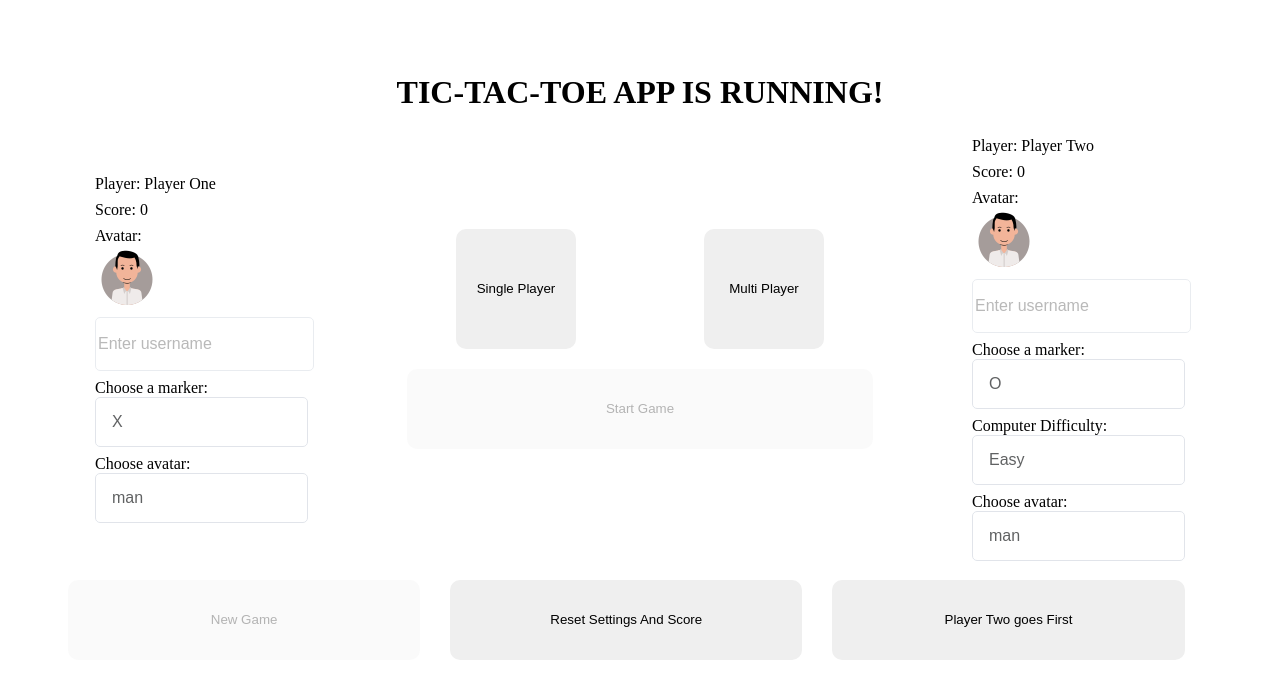
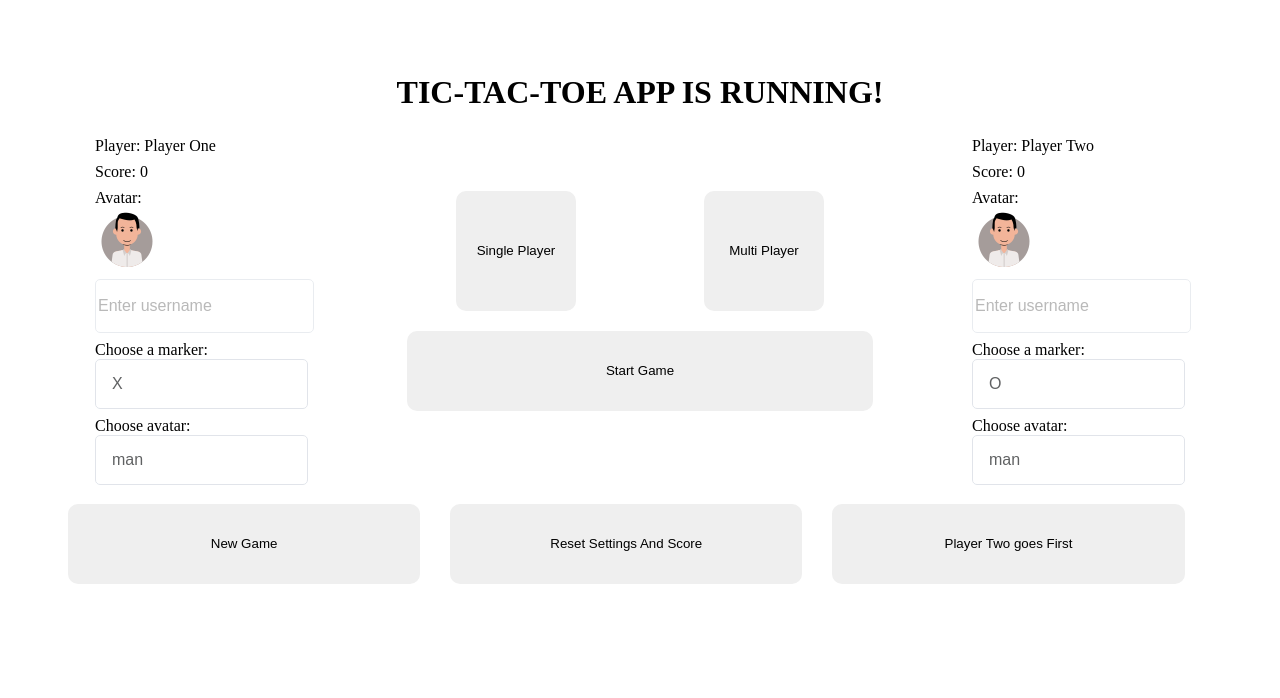
Before and after one commit to KirilZafirov/tic-tac-toe, an Angular app: page / in a window 1280 px wide. Shown: the top 698 px of the page. Built offline with nearby package versions, Linux system fonts and the light colour scheme; what tic-tac-toe-minimax would draw is missing.

Commit message:
refactor into signals and remove zone.js

```diff
--- a/angular.json
+++ b/angular.json
@@ -23,7 +23,7 @@
             "outputPath": "docs",
             "index": "src/index.html",
             "main": "src/main.ts",
-            "polyfills": "src/polyfills.ts",
+            "polyfills": "",
             "tsConfig": "tsconfig.app.json",
             "assets": [
               "src/favicon.ico",
@@ -89,7 +89,7 @@
           "builder": "@angular-devkit/build-angular:karma",
           "options": {
             "main": "src/test.ts",
-            "polyfills": "src/polyfills.ts",
+            "polyfills": "",
             "tsConfig": "tsconfig.spec.json",
             "karmaConfig": "karma.conf.js",
             "assets": [
--- a/src/app/ai-move.service.ts
+++ b/src/app/ai-move.service.ts
@@ -1,4 +1,4 @@
-import { Injectable } from '@angular/core';
+import { Injectable, signal } from '@angular/core';
 import Minimax from 'tic-tac-toe-minimax'
 import { GameState } from './core/models/game-state.model';
 import { SquarePosition } from './core/models/square.model';
@@ -9,7 +9,7 @@ const { ComputerMove } = Minimax;
 })
 export class AiMoveService {
 
-  public availableAiDifficulties = ['Easy' , 'Normal' , 'Hard'];
+  public availableAiDifficulties = signal(['Easy' , 'Normal' , 'Hard']);
 
   public difficulty = 'Easy';
   public getComputerMove(gameState: GameState, activeBoard: string[][]) : SquarePosition {
--- a/src/app/app.component.html
+++ b/src/app/app.component.html
@@ -1,16 +1,15 @@
-<ng-container *ngIf="gameState$ | async as gameState">
+@if(gameState(); as gameState) {
   <header class="header">
     <h1> tic-tac-toe app is running!</h1>
     <div class="header__layout">
       <div class="header__score">
         <app-player [player]="gameState.playerOne" [playerSign]="gameState.playerOneSign"
           [score]="gameState.scorePlayerOne" [gameEnd]="gameState.gameEnd" [disabled]="gameState.gameStarted"
-          [availableSigns]="(availablePlayerOneSigns$ | async) || []" [playerAvatar]="gameState.playerOneAvatar"
-          [avatars]="(availableAvatars$ | async) || []" (selectPlayerAvatar)="selectAvatar($event , true)"
+          [availableSigns]="availablePlayerOneSigns() || []" [playerAvatar]="gameState.playerOneAvatar"
+          [avatars]="availableAvatars() || []" (selectPlayerAvatar)="selectAvatar($event , true)"
           (selectPlayerSign)="selectSign($event , true)" (updatePlayerName)="changePlayerName($event, true)">
         </app-player>
       </div>
-
 
       <div class="header_setttings">
         <div class="game__settings">
@@ -30,25 +29,23 @@
 
 
       <div class="header__score">
-        <ng-container *ngIf="gameState.multiplayer; else singlePlayerTmplRef">
+        @if(gameState.multiplayer) {
           <app-player [player]="gameState.playerTwo" [playerSign]="gameState.playerTwoSign"
           [score]="gameState.scorePlayerTwo" [gameEnd]="gameState.gameEnd" [playerAvatar]="gameState.playerTwoAvatar"
-            [avatars]="(availableAvatars$ | async) || []" [availableSigns]="(availablePlayerTwoSigns$ | async) || []"
+          [avatars]="availableAvatars() || []" [availableSigns]="availablePlayerTwoSigns() || []"
           (selectPlayerAvatar)="selectAvatar($event , false)" (selectPlayerSign)="selectSign($event , false)"
           (updatePlayerName)="changePlayerName($event, false)">
         </app-player>
-        </ng-container>
-
-        <ng-template #singlePlayerTmplRef>
+        } @else {
           <app-ai-player [player]="gameState.playerTwo" [playerSign]="gameState.playerTwoSign"
           [disabled]="gameState.gameStarted" [score]="gameState.scorePlayerTwo" [gameEnd]="gameState.gameEnd"
-            [playerAvatar]="gameState.playerTwoAvatar" [availableSigns]="(availablePlayerTwoSigns$ | async) || []"
-            [avatars]="(availableAvatars$ | async) || []" (selectPlayerAvatar)="selectAvatar($event , false)"
+          [playerAvatar]="gameState.playerTwoAvatar" [availableSigns]="availablePlayerTwoSigns() || []"
+          [avatars]="availableAvatars() || []" (selectPlayerAvatar)="selectAvatar($event , false)"
           (selectPlayerSign)="selectSign($event , false)" (updatePlayerName)="changePlayerName($event, false)"
-            [aiDifficulties]="aiDifficulties" (difficulty)="changeDifficulty($event)">
+          [aiDifficulties]="aiDifficulties()" (difficulty)="changeDifficulty($event)">
 
         </app-ai-player>
-        </ng-template>
+        }
       </div>
     </div>
   </header>
@@ -77,4 +74,4 @@
       (click)="playerTwoGoesFirst()" class="game__start" [disabled]="gameState.gameStarted">Player Two goes
       First</button>
   </div>
-</ng-container>
+}
--- a/src/app/app.component.ts
+++ b/src/app/app.component.ts
@@ -31,10 +31,10 @@ export class AppComponent {
       console.log(board)
     })
   );
-  public readonly gameState$ = this.gameService.gameState$;
-  public readonly availablePlayerOneSigns$ = this.gameService.availablePlayerOneSigns$;
-  public readonly availablePlayerTwoSigns$ = this.gameService.availablePlayerTwoSigns$;
-  public readonly availableAvatars$ = this.gameService.availableAvatars$;
+  public readonly gameState = this.gameService.gameState;
+  public readonly availablePlayerOneSigns = this.gameService.availablePlayerOneSigns;
+  public readonly availablePlayerTwoSigns = this.gameService.availablePlayerTwoSigns;
+  public readonly availableAvatars = this.gameService.availableAvatars;
   public readonly memoState = this.gameService.memoState;
   public readonly aiDifficulties = this.aiMoveService.availableAiDifficulties;
 
--- a/src/app/core/models/game-state.model.ts
+++ b/src/app/core/models/game-state.model.ts
@@ -15,7 +15,7 @@ export interface GameState {
   playerTwoSign: string;
   playerOneAvatar: string;
   playerTwoAvatar: string;
-  multiplayer: boolean | null;
+  multiplayer: boolean;
 }
 
 export interface SelectPlayerSign {
--- a/src/app/features/ai/ai-player/ai-player.component.html
+++ b/src/app/features/ai/ai-player/ai-player.component.html
@@ -1,6 +1,6 @@
 <div class="player">
   <div class="player__element">
-    Player: {{player}}
+    Player: {{player()}}
   </div>
 
   <div class="player__element">
--- a/src/app/features/player/player.component.html
+++ b/src/app/features/player/player.component.html
@@ -1,6 +1,6 @@
 <div class="player">
   <div class="player__element">
-    Player: {{player}}
+    Player: {{player()}}
   </div>
 
   <div class="player__element">
--- a/src/app/features/player/player.component.ts
+++ b/src/app/features/player/player.component.ts
@@ -1,7 +1,6 @@
 
 import { CommonModule } from '@angular/common';
-import { ChangeDetectionStrategy, Component, EventEmitter, Input, Output } from '@angular/core';
-import { SelectPlayerSign, UpdatePlayerName } from 'src/app/core/models/game-state.model';
+import { ChangeDetectionStrategy, Component, EventEmitter, Input, Output, input } from '@angular/core';
 
 @Component({
   selector: 'app-player',
@@ -13,14 +12,14 @@ import { SelectPlayerSign, UpdatePlayerName } from 'src/app/core/models/game-sta
 })
 export class PlayerComponent {
 
-  @Input() player!: string;
+  player = input.required<string>();
   @Input() playerSign!: string;
   @Input() playerAvatar!: string;
   @Input() score!: number;
   @Input() gameEnd!: boolean;
   @Input() availableSigns!: string[];
   @Input() avatars: string[] = [];
-  @Input() disabled:boolean = false
+  @Input() disabled: boolean = false
 
   @Output() selectPlayerSign: EventEmitter<string> = new EventEmitter<string>;
   @Output() selectPlayerAvatar: EventEmitter<string> = new EventEmitter<string>;
@@ -36,13 +35,13 @@ export class PlayerComponent {
     this.selectPlayerAvatar.emit(avatar);
   }
 
-  public changePlayerName(playerName: string):void {
+  public changePlayerName(playerName: string): void {
     if (playerName.length > 3) {
       this.updatePlayerName.emit(playerName)
     }
   };
 
-  public trackByIndex( index: number, sign: string): string {
+  public trackByIndex(index: number, sign: string): string {
     return sign
   }
 
--- a/src/app/game-service.service.ts
+++ b/src/app/game-service.service.ts
@@ -1,9 +1,8 @@
-import { Injectable } from '@angular/core';
-import { BehaviorSubject, combineLatest, distinctUntilChanged, map, Observable } from 'rxjs';
+import { Injectable, computed, signal } from '@angular/core';
+import { BehaviorSubject , distinctUntilChanged, Observable } from 'rxjs';
 import { AiMoveService } from './ai-move.service';
-import { LocalStorageService } from './core/local-storage/local-storage.service';
 import { AVATARS } from './core/models/avatars.model';
-import { GameState, GAME_STATE } from './core/models/game-state.model';
+import { GameState } from './core/models/game-state.model';
 import { MemoGameState } from './core/models/memo.model';
 import { SquarePosition } from './core/models/square.model';
 
@@ -22,7 +21,7 @@ const INITIAL_STATE = {
   tableState: 'Player One turn',
   gameEnd: true,
   gameStarted: false,
-  multiplayer: null,
+  multiplayer: true,
   matrixOfM: 0,
 
 }
@@ -32,10 +31,17 @@ const INITIAL_STATE = {
 export class GameService {
 
   public readonly board$: Observable<string[][]>;
-  public readonly gameState$: Observable<GameState>;
-  public readonly availablePlayerOneSigns$: Observable<string[]>;
-  public readonly availablePlayerTwoSigns$: Observable<string[]>;
-  public readonly availableAvatars$: Observable<string[]>;
+  public readonly gameState = signal<GameState>(INITIAL_STATE);
+  public readonly availablePlayerOneSigns = computed(() => {
+    const gameState = this.gameState();
+    return this.availablePlayerSigns().filter(sign => sign !== gameState.playerTwoSign)
+  });
+  public readonly availablePlayerTwoSigns = computed(() => {
+    const gameState = this.gameState();
+    return this.availablePlayerSigns().filter(sign => sign !== gameState.playerOneSign)
+  });
+
+  public readonly availableAvatars = signal<string[]>(AVATARS);
   public memoState: MemoGameState = {
     state: [],
     totalMemos: 0,
@@ -43,57 +49,42 @@ export class GameService {
   };
 
   private board$$ = new BehaviorSubject<string[][]>([]);
-  private gameState$$: BehaviorSubject<GameState>;
-  private availablePlayerSigns$$: BehaviorSubject<string[]> = new BehaviorSubject<string[]>(['X', 'O', 'J', 'M']);
-  private availableAvatars$$: BehaviorSubject<string[]> = new BehaviorSubject<string[]>(AVATARS);
+
+  private availablePlayerSigns = signal<string[]>(['X', 'O', 'J', 'M']);
 
 
 
-  constructor(private readonly localStorageService: LocalStorageService, private aiMoveService: AiMoveService) {
-    this.gameState$$ = new BehaviorSubject<GameState>(INITIAL_STATE);
+
+  constructor(private aiMoveService: AiMoveService) {
+
     // this.gameState$$ = new BehaviorSubject<GameState>(localStorageService.getItem(GAME_STATE) || INITIAL_STATE);
     this.board$ = this.board$$.asObservable().pipe(distinctUntilChanged(this.equals));
-    this.gameState$ = this.gameState$$.asObservable().pipe(distinctUntilChanged(this.equals));
-    this.availableAvatars$ = this.availableAvatars$$.asObservable();
 
-    this.availablePlayerOneSigns$ = combineLatest([
-      this.gameState$$.asObservable().pipe(map((gameState: GameState) => gameState.playerTwoSign)),
-      this.availablePlayerSigns$$.asObservable()]).pipe(
-        map(([playerTwoSign, availablePlayerSigns]) => availablePlayerSigns.filter(sign => sign !== playerTwoSign))
-      );
-
-    this.availablePlayerTwoSigns$ = combineLatest([
-      this.gameState$$.asObservable().pipe(map((gameState: GameState) => gameState.playerOneSign)),
-      this.availablePlayerSigns$$.asObservable()]).pipe(
-        map(([playerOneSign, availablePlayerSigns]) => availablePlayerSigns.filter(sign => sign !== playerOneSign))
-      );
   }
 
   public startGame(m: number): void {
     this.board$$.next(this.generateMatrix(m));
+    this.gameState.update(oldValue => {
+      const oldStatePlayerTurn = oldValue.activePlayerOne ? `${oldValue.playerOne} Turn` : `${oldValue.playerTwo} Turn`;
+      return {
+        ...oldValue,
+        gameEnd: false,
+        gameStarted: true,
+        activePlayerOne: !oldValue.gameStarted ? oldValue.activePlayerOne : true,
+        selectedFields: 0,
+        tableState: !oldValue.gameStarted ? oldStatePlayerTurn : `${oldValue.playerOne} Turn`,
+        matrixOfM: m
+      }
+    });
 
-    const oldState = this.gameState$$.value;
-    const oldStatePlayerTurn = oldState.activePlayerOne ? `${oldState.playerOne} Turn` : `${oldState.playerTwo} Turn`;
-
-    const newState = {
-      ...oldState,
-      gameEnd: false,
-      gameStarted: true,
-      activePlayerOne: !oldState.gameStarted ? oldState.activePlayerOne : true,
-      selectedFields: 0,
-      tableState: !oldState.gameStarted ? oldStatePlayerTurn : `${oldState.playerOne} Turn`,
-      matrixOfM: m
-    };
-
-    this.gameState$$.next(newState);
-    this.localStorageService.setItem(GAME_STATE, newState);
+    // this.localStorageService.setItem(GAME_STATE, newState);
 
     this.addMemoState();
   };
 
   public updateMatrix(squarePosition: SquarePosition): void {
     const state = this.board$$.getValue();
-    const gameState = this.gameState$$.getValue();
+    const gameState = this.gameState();
     const { row, column } = squarePosition;
     const activePlayerOne = gameState.activePlayerOne;
     const activePlayerSign = activePlayerOne ? gameState.playerOneSign : gameState.playerTwoSign;
@@ -128,7 +119,7 @@ export class GameService {
     }
 
     if (activePlayerOne && !gameState.multiplayer && !gameWon && !noMoreRemainingFields) {
-      const squarePosition = this.aiMoveService.getComputerMove(this.gameState$$.getValue(), this.board$$.getValue());
+      const squarePosition = this.aiMoveService.getComputerMove(this.gameState(), this.board$$.getValue());
       this.updateMatrix(squarePosition);
     }
 
@@ -137,19 +128,16 @@ export class GameService {
   }
 
   public updateGameState(changedState: Partial<GameState>): void {
-    const oldState = this.gameState$$.getValue();
 
-    const newState = {
-      ...oldState,
+    this.gameState.update(oldValue => ({
+      ...oldValue,
       ...changedState
-    };
-
-    this.gameState$$.next(newState);
+    }))
   }
 
   public updateBoardSigns(sign: string, playerOne: boolean): void {
     const oldState = this.board$$.getValue();
-    const { playerOneSign, playerTwoSign } = this.gameState$$.getValue();
+    const { playerOneSign, playerTwoSign } = this.gameState();
 
     const playerSign = playerOne ? playerOneSign : playerTwoSign;
     const signEquals = (columnSign) => (columnSign === playerSign) ? sign : columnSign;
@@ -163,7 +151,7 @@ export class GameService {
       const oldMemo = this.memoState.state[this.memoState.currentMemo - 2];
       if (oldMemo) {
         this.board$$.next(oldMemo.board);
-        this.gameState$$.next(oldMemo.gameState);
+        this.updateGameState(oldMemo.gameState)
         this.memoState.currentMemo = this.memoState.currentMemo - 1;
       }
     }
@@ -174,7 +162,7 @@ export class GameService {
       const newMemo = this.memoState.state[this.memoState.currentMemo];
       if (newMemo) {
         this.board$$.next(newMemo.board);
-        this.gameState$$.next(newMemo.gameState);
+        this.updateGameState(newMemo.gameState)
         this.memoState.currentMemo = this.memoState.currentMemo + 1;
       }
     }
@@ -184,14 +172,14 @@ export class GameService {
   private addMemoState(): void {
     this.memoState.state.push({
       board: structuredClone(this.board$$.getValue()),
-      gameState: structuredClone(this.gameState$$.getValue()),
+      gameState: structuredClone(this.gameState()),
     });
     this.memoState.totalMemos = this.memoState.state.length;
     this.memoState.currentMemo = this.memoState.currentMemo + 1;
   };
 
   public resetGame(): void {
-    this.gameState$$.next(INITIAL_STATE);
+    this.updateGameState(INITIAL_STATE)
     this.board$$.next([])
   }
 
--- a/src/main.ts
+++ b/src/main.ts
@@ -1,6 +1,4 @@
-import { enableProdMode, importProvidersFrom } from '@angular/core';
-import { platformBrowserDynamic } from '@angular/platform-browser-dynamic';
-
+import { enableProdMode, importProvidersFrom, ɵprovideZonelessChangeDetection } from '@angular/core';
 
 import { environment } from './environments/environment';
 import { AppComponent } from './app/app.component';
@@ -13,6 +11,6 @@ if (environment.production) {
 }
 
 bootstrapApplication(AppComponent, {
-    providers: [importProvidersFrom(BrowserModule, LocalStorageModule.forRoot(), RouterModule)]
+    providers: [importProvidersFrom(BrowserModule, LocalStorageModule.forRoot(), RouterModule),  ɵprovideZonelessChangeDetection()]
 })
   .catch(err => console.error(err));
--- a/src/polyfills.ts
+++ b/src/polyfills.ts
@@ -45,7 +45,7 @@
 /***************************************************************************************************
  * Zone JS is required by default for Angular itself.
  */
-import 'zone.js';  // Included with Angular CLI.
+// import 'zone.js';  // Included with Angular CLI.
 
 
 /***************************************************************************************************
```
Also changed, not shown: 9 other files (tests, documents, lock files or other folders). Lines whose indentation alone changed are shown as unchanged.
